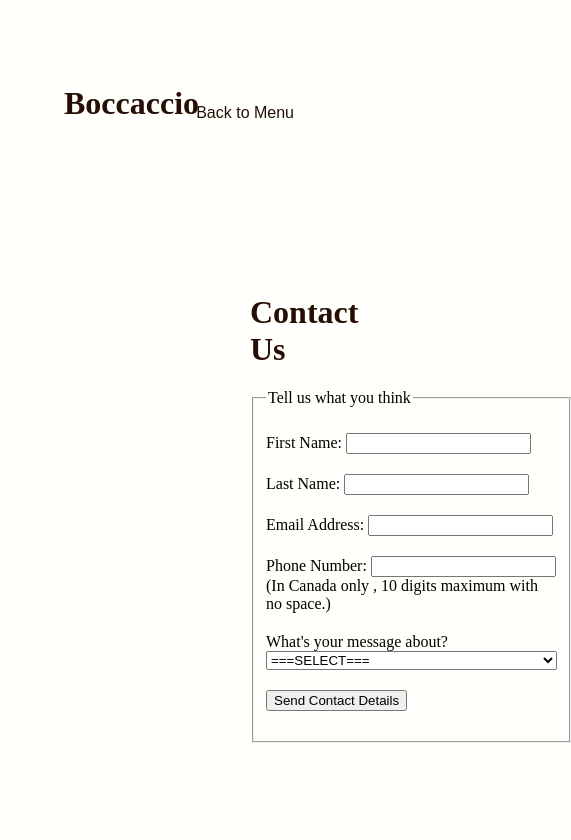
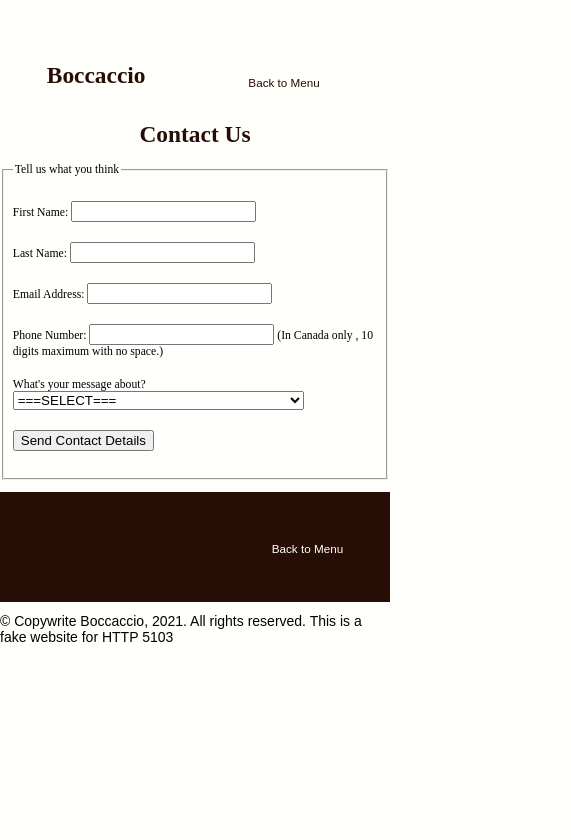
Before and after one commit to Yifat-t/Assignment-1, a plain HTML site: page contact-us.html in a window 390 px wide. Shown: the top 840 px of the page, 571 px wide, since content can reach past the window. Drawn offline with Linux system fonts and the light colour scheme; a web font is replaced by a local one.

Commit message:
Add files via upload
updates for responsive mode

```diff
--- a/css/contact-style.css
+++ b/css/contact-style.css
@@ -50,14 +50,16 @@ h1{
 main{
 	margin:150px 250px 100px 250px;
 }
+footer{
 
-footer{
-	width:100%;
+
+	background-color:#fffffb;
+
 }
 #banner{
-	width:100%;
-	background-color:#260e04;
+	background:#260e04;
 }
+
 footer li{
 	display: inline-block;
 	font-family: sans-serif;
@@ -72,6 +74,7 @@ footer a{
 	text-decoration: none;
 	color:#fffffb;
 
+
 }
 footer p{
 	font-family: sans-serif;
@@ -80,6 +83,7 @@ footer p{
 	display:inline-block;
 	margin:0px;
 
+
 }
 fieldset div {
 	margin:20px 0 20px 0;
@@ -87,3 +91,51 @@ fieldset div {
 #thanks_msg{
 		display: none;
 		}
+
+@media screen and (max-width:768px) {
+	html{
+		font-size: 2vw;
+	}
+	body{
+		font-size:1.5em;
+	}
+	main{
+		margin:0px;
+	}
+
+
+}
+@media screen and (max-width:320px) {
+	html{
+
+		font-size: 2vw;
+	}
+	body{
+		font-size:2em;
+	}
+	main , footer{
+		text-align:center;
+	}
+	#menu-links li{
+		width:100%;
+		font-size:1.5em;
+
+	}
+	#menu-links li:not(:first-child){
+		border-left: none;
+}
+	main h4{
+		font-size:2em;
+	}
+	.logo{
+		padding-left:1em;
+	}
+	footer{
+		font-size:2em;
+		max-width:100%;
+	}
+	main{
+		outline:none;
+	}
+
+}
--- a/css/menu-style.css
+++ b/css/menu-style.css
@@ -102,7 +102,7 @@ main {
 	margin:auto;
 	outline:2px solid #ADB5BD;
 	padding:15px;
-	width:960px;
+	/* width:960px; */
 	padding:20px;
 	margin-top:40px;
 }
@@ -123,12 +123,15 @@ td{
 }
 
 footer{
-	width:100%;
+
+
+	background-color:#fffffb;
+
 }
 #banner{
-	width:100%;
-	background-color:#260e04;
+	background:#260e04;
 }
+
 footer li{
 	display: inline-block;
 	font-family: sans-serif;
@@ -143,6 +146,7 @@ footer a{
 	text-decoration: none;
 	color:#fffffb;
 
+
 }
 footer p{
 	font-family: sans-serif;
@@ -150,6 +154,7 @@ footer p{
 	width:100%;
 	display:inline-block;
 	margin:0px;
+
 
 }
 .contentBox{
@@ -163,3 +168,47 @@ footer p{
     background:white;
     color: black;
 }
+@media screen and (max-width:768px) {
+	html{
+		font-size: 2vw;
+	}
+	body{
+		font-size:2em;
+	}
+
+
+
+}
+@media screen and (max-width:320px) {
+	html{
+
+		font-size: 2vw;
+	}
+	body{
+		font-size:2em;
+	}
+	main , footer{
+		text-align:center;
+	}
+	#menu-links li{
+		width:100%;
+		font-size:1.5em;
+
+	}
+	#menu-links li:not(:first-child){
+		border-left: none;
+}
+	main h4{
+		font-size:2em;
+	}
+	.logo{
+		padding-left:1em;
+	}
+	footer{
+		font-size:2em;
+	}
+	main{
+		outline:none;
+	}
+
+}
```
Also changed, not shown: contact-us.html (line endings or trailing spaces), index.html (line endings or trailing spaces).
